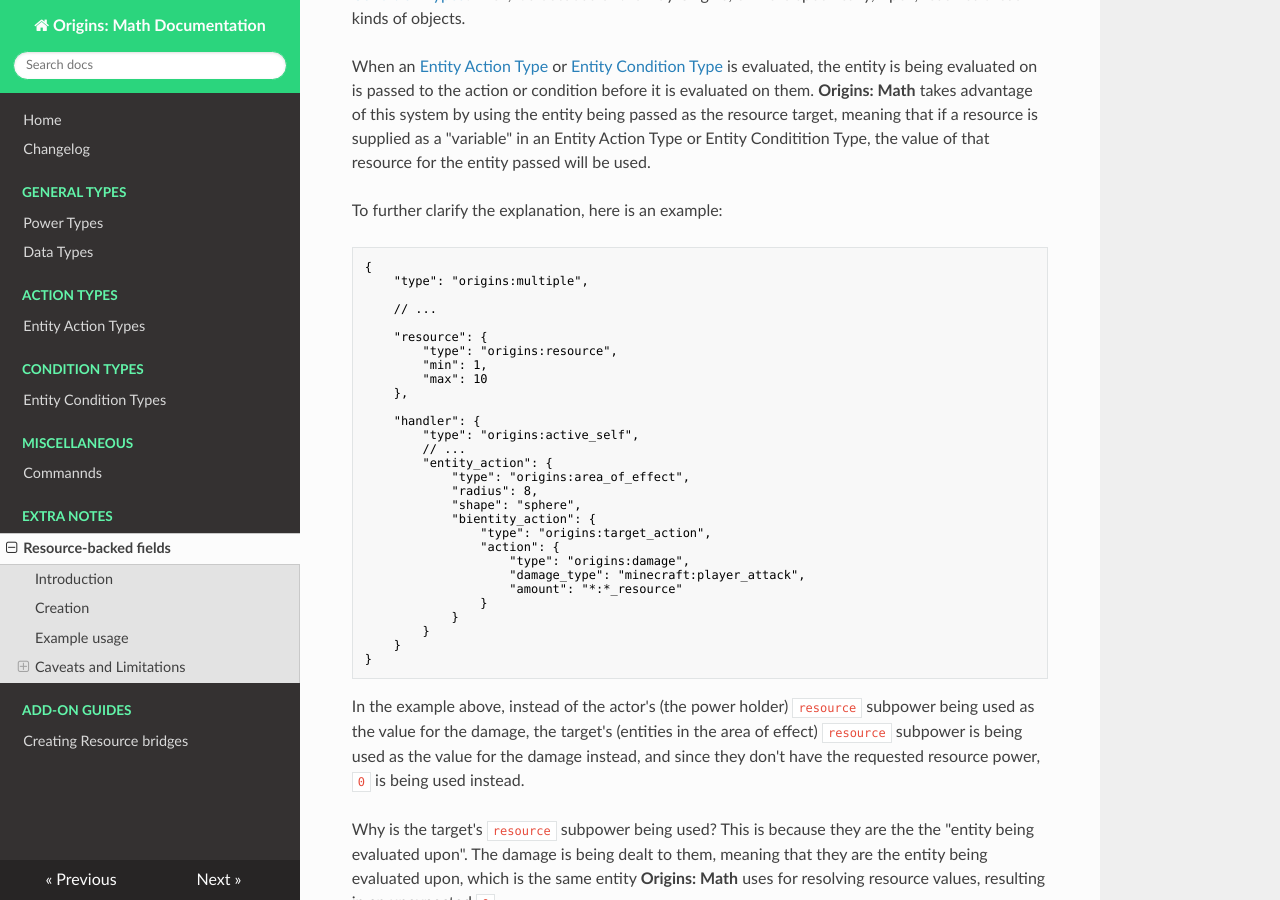
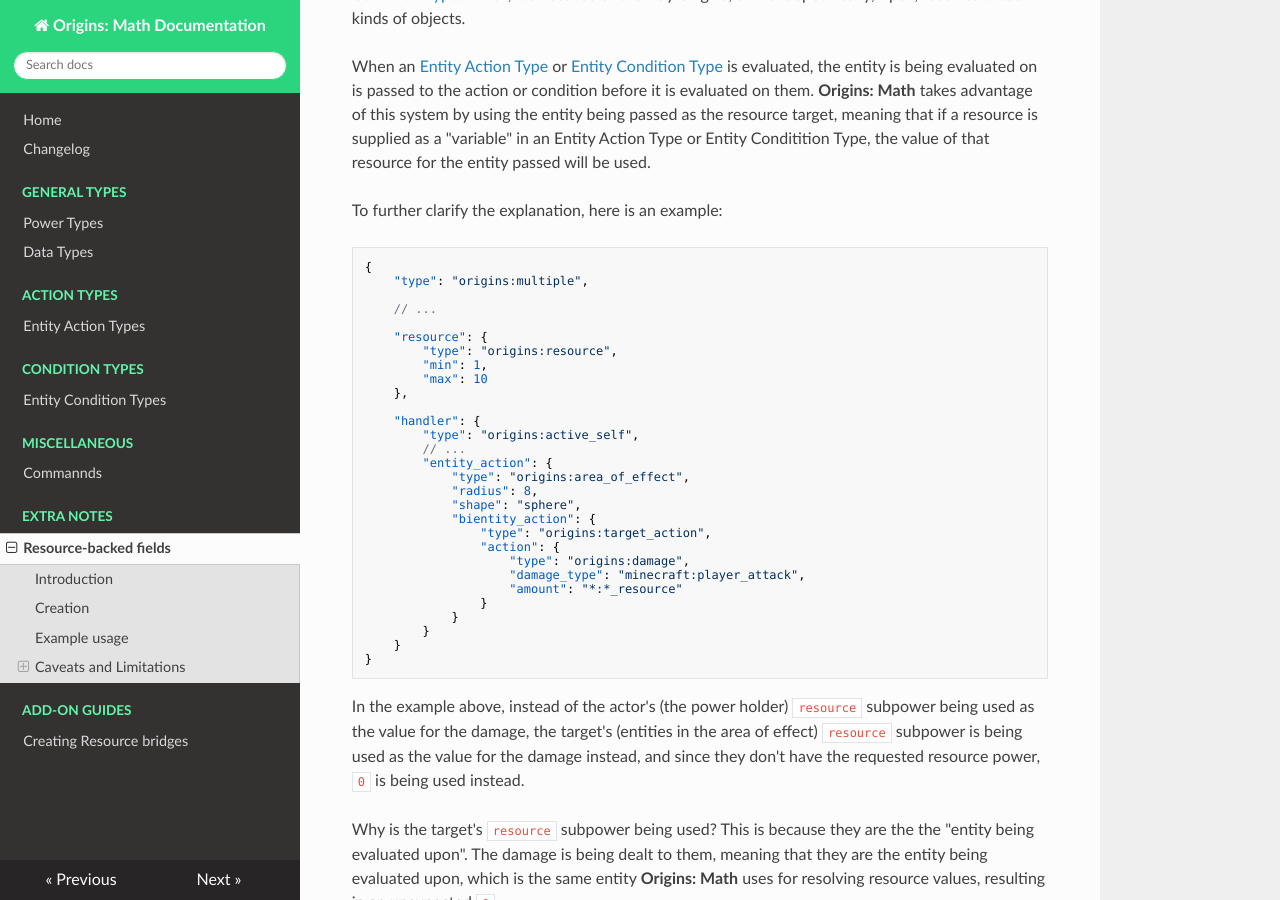
Before and after one commit to xrickastley/origins-math-docs, an MkDocs documentation site: the page built from docs/notes/resource_backed_fields.md, in a window 1280 px wide and 900 px high, scrolled down 2497 px. Built offline with MkDocs 1.6.1, drawn with Linux system fonts in a browser that asks for light colours; nearby versions of some CDN libraries.

Commit message:
Fixed readthedocs not recognizing .jsonc

````diff
--- a/docs/notes/resource_backed_fields.md
+++ b/docs/notes/resource_backed_fields.md
@@ -102,7 +102,7 @@ When an [Entity Action Type](../types/entity_action_types.md) or [Entity Conditi
 
 To further clarify the explanation, here is an example:
 
-```jsonc
+```json
 {
 	"type": "origins:multiple",
 
````
